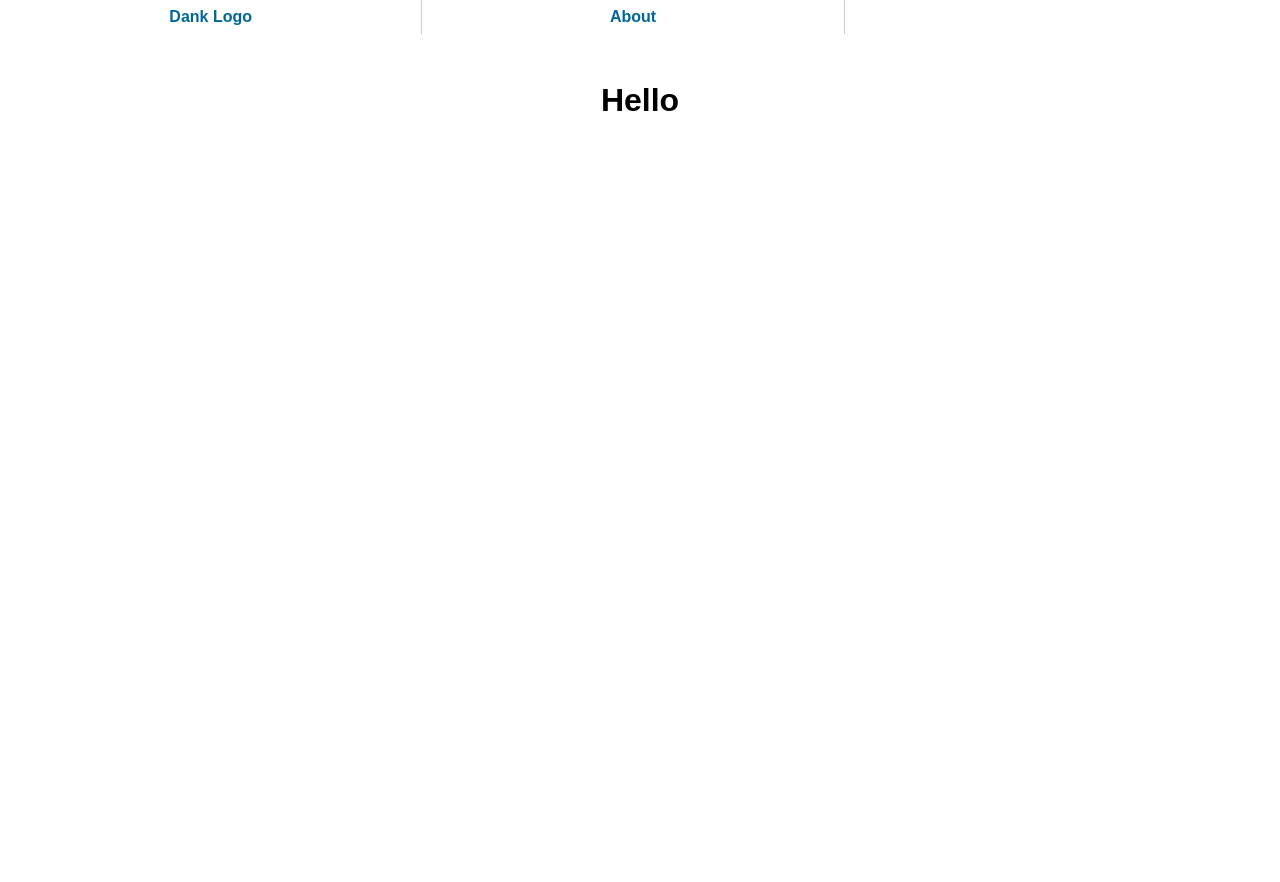
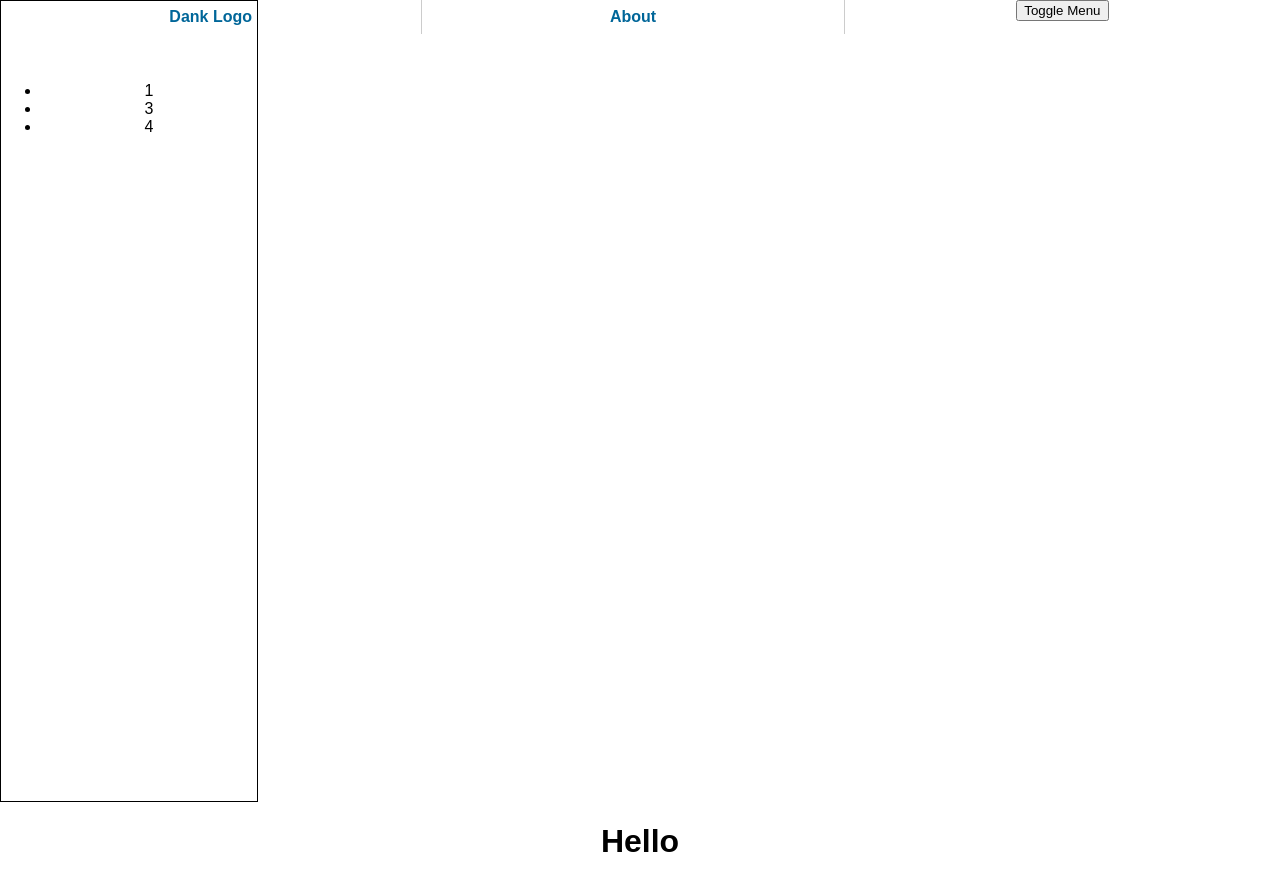
Before and after one commit to Mothergoose31/reacting-the-coding-interview, a React (Create React App) app: page / in a window 1280 px wide. Before the commit the page ends 800 px from the top, so only its background shows below. Built offline with nearby package versions, Linux system fonts and the light colour scheme.

Commit message:
animated side menu

```diff
--- a/src/App.jsx
+++ b/src/App.jsx
@@ -1,11 +1,13 @@
 import React, {useState,useEffect} from 'react';
-import NavBar from './components/navbar/NavBar'
+import NavBar from './components/navbar/NavBar';
+import SideMenu from './components/sideMenu/SideMenu';
 import './App.css';
 import SplashScreen from './components/splashScreen/SplashScreen'
 
 
 function App() {
   const [isLoading,setLoading] = useState(true) // set initial loading state to true
+  const [isSideMenu,setSideMenu] = useState(true)
   const [render,setRender] = useState('none')
 
   useEffect(()=>{
@@ -18,20 +20,25 @@ function App() {
     setRender(data)
   }
 
+  const toggleSideMenu = ()=>{
+    setSideMenu(isSideMenu === true ? false : true )
+  }
+
   return (
   <div id="App">
-  {isLoading? <SplashScreen/> :
+
     <>
     {/* // if loading, display splash screen, else display app */}
 
       <div id ="page-wrap">
-        <NavBar/>
+        <NavBar toggleSideMenu={toggleSideMenu}/>
+        <SideMenu isSideMenu={isSideMenu}/>
         <div>
           <h1>Hello</h1>
         </div>
       </div>
     </>
-  }
+
   </div>
   )
 }
--- a/src/components/navbar/NavBar.jsx
+++ b/src/components/navbar/NavBar.jsx
@@ -10,7 +10,7 @@ export default class NavBar extends Component {
         return (
             <div>
                 <ul id="nav">
-
+                    <button onClick={this.props.toggleSideMenu}>Toggle Menu</button>
                     <li><a href="#">Dank Logo</a></li>
                     <li><a href="#"> About</a></li>
 
--- a/src/components/sideMenu/SideMenu.jsx
+++ b/src/components/sideMenu/SideMenu.jsx
@@ -0,0 +1,15 @@
+import React from 'react';
+
+const SideMenu = ({isSideMenu})=>{
+    return(
+        <div className={isSideMenu ? 'sideMenu' : 'sideMenu hidden'}>
+            <ul>
+                <li>1</li>
+                <li>3</li>
+                <li>4</li>
+            </ul>
+        </div>
+    )
+}
+
+export default SideMenu
--- a/src/style/SideMenu.css
+++ b/src/style/SideMenu.css
@@ -73,3 +73,15 @@
   }
 
   /* Styling of overlay */
+
+
+  .sideMenu{
+    width: 20%;
+    min-height: 100vh;
+    border: 1px solid black;
+    transition: all .5s ease-in-out;
+  }
+
+  .hidden{
+    transform: translateY(-100%);
+  }
```
